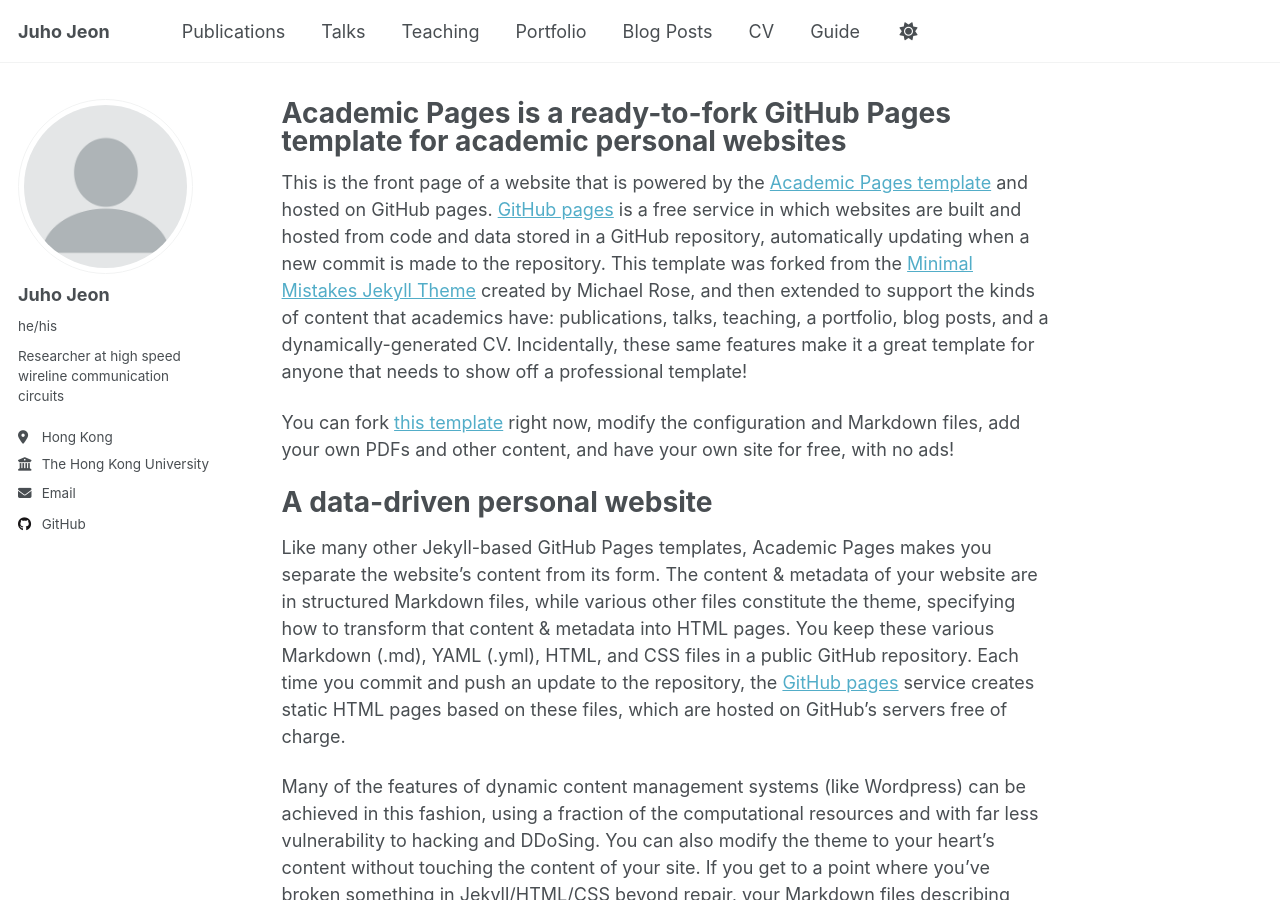
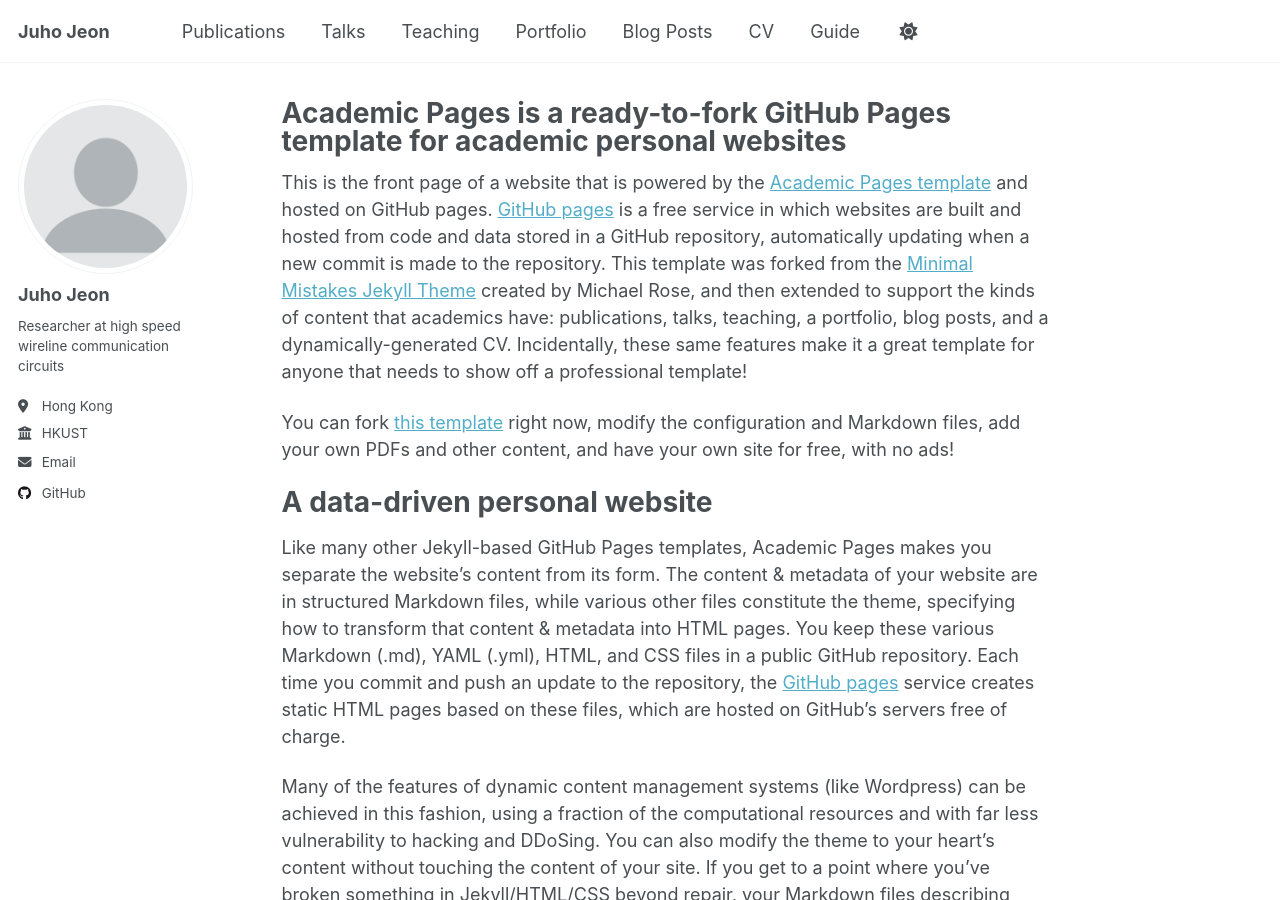
Before and after one commit to jeon-juho/jeon-juho.github.io, a Jekyll site: the page built from _pages/about.md, in a window 1280 px wide and 900 px high. Built offline with Jekyll 4.4.1, drawn with Linux system fonts in a browser that asks for light colours; a script that is not in the unit is left out.

Commit message:
Update _config.yml

```diff
--- a/_config.yml
+++ b/_config.yml
@@ -24,10 +24,10 @@ author:
   # Biographic information
   avatar           : "profile.png"
   name             : "Juho Jeon"
-  pronouns         : "he/his" # example: "she/her"
+  pronouns         : #"he/his" # example: "she/her"
   bio              : "Researcher at high speed wireline communication circuits"
   location         : "Hong Kong"
-  employer         : "The Hong Kong University of Science and Technology"
+  employer         : "HKUST"
   uri              : # URL
   email            : "jjeonaa@connect.ust.hk"
 
```
